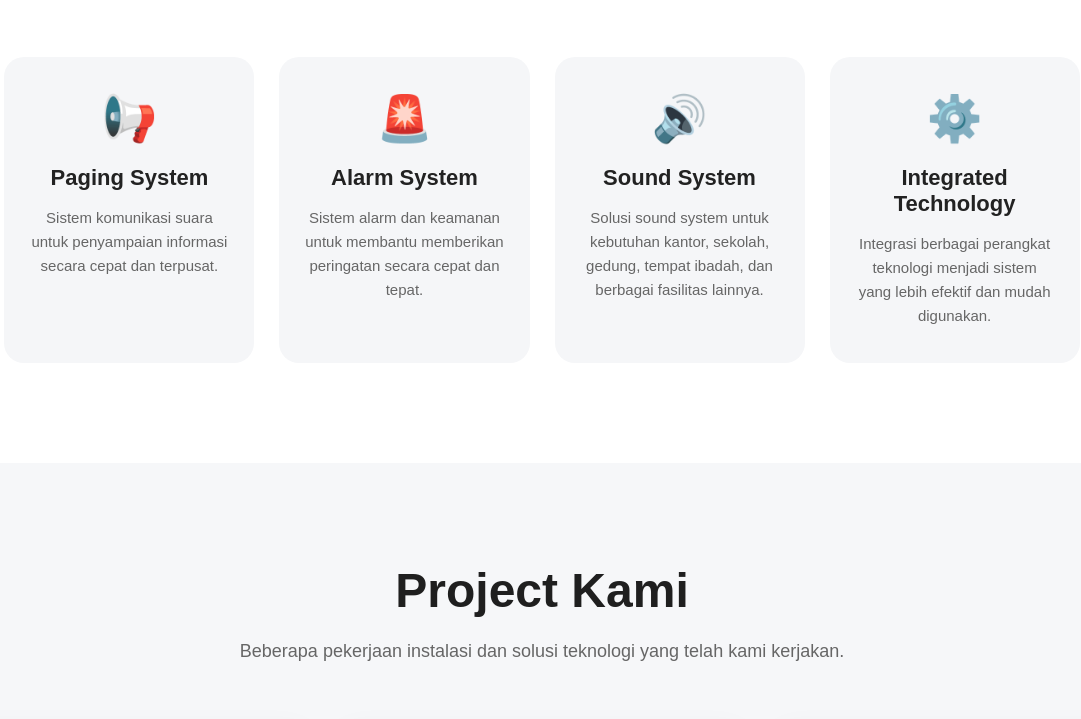
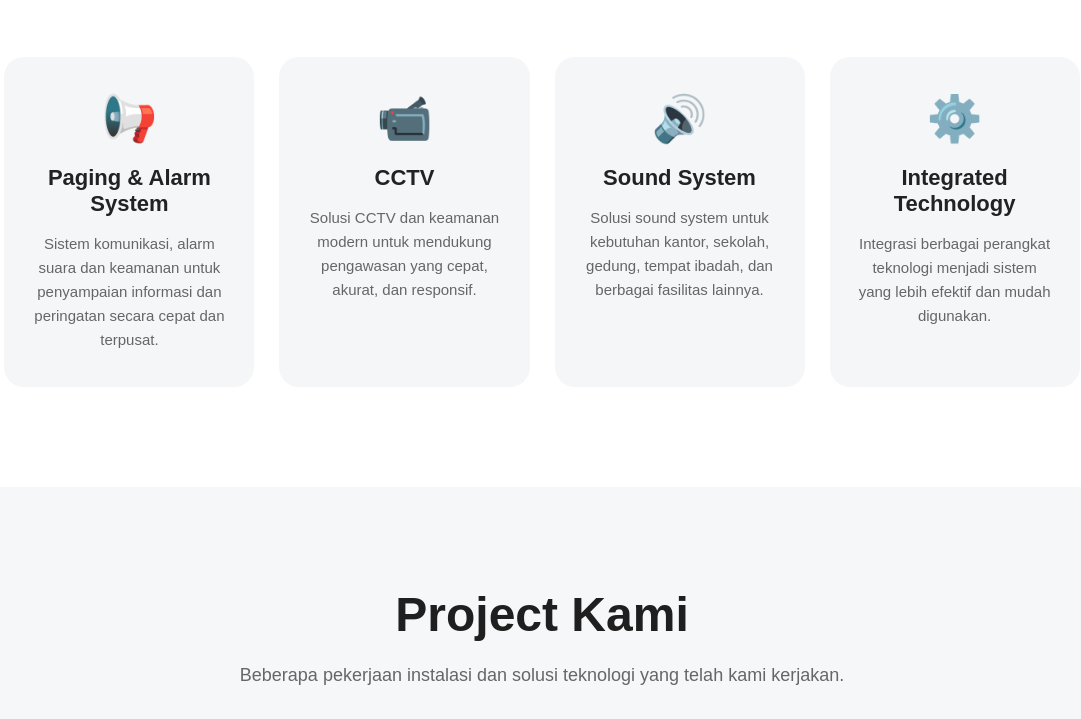
Before and after one commit to berkahjayamultitechsynergy-dev/website-berkah-jaya, a plain HTML site: page index.html in a window 1280 px wide. Shown: the part 1112-1831 px from the top of the page, without its empty margins (98-1179 px from the left). Drawn offline with Linux system fonts and the light colour scheme.

Commit message:
Update index.html

```diff
--- a/index.html
+++ b/index.html
@@ -57,7 +57,7 @@
         </h1>
 
         <p class="description">
-            Sistem Paging, Alarm, Sound System,
+            Sistem Paging, Alarm, CCTV,
             dan solusi teknologi terintegrasi
             untuk kebutuhan bisnis dan instansi.
         </p>
@@ -115,11 +115,11 @@
 
             <div class="solution-icon">📢</div>
 
-            <h3>Paging System</h3>
+            <h3>Paging & Alarm System</h3>
 
             <p>
-                Sistem komunikasi suara untuk penyampaian informasi
-                secara cepat dan terpusat.
+                Sistem komunikasi, alarm suara dan keamanan untuk penyampaian informasi
+                dan peringatan secara cepat dan terpusat.
             </p>
 
         </div>
@@ -127,13 +127,12 @@
 
         <div class="solution-card">
 
-            <div class="solution-icon">🚨</div>
+            <div class="solution-icon">📹</div>
 
-            <h3>Alarm System</h3>
+            <h3>CCTV</h3>
 
             <p>
-                Sistem alarm dan keamanan untuk membantu memberikan
-                peringatan secara cepat dan tepat.
+                Solusi CCTV dan keamanan modern untuk mendukung pengawasan yang cepat, akurat, dan responsif.
             </p>
 
         </div>
@@ -485,7 +484,7 @@
     <div class="footer-bottom">
 
         <p>
-            © 2026 Berkah Jaya Multitech Synergy.
+            © 2025 Berkah Jaya Multitech Synergy.
             All Rights Reserved.
         </p>
 
```
